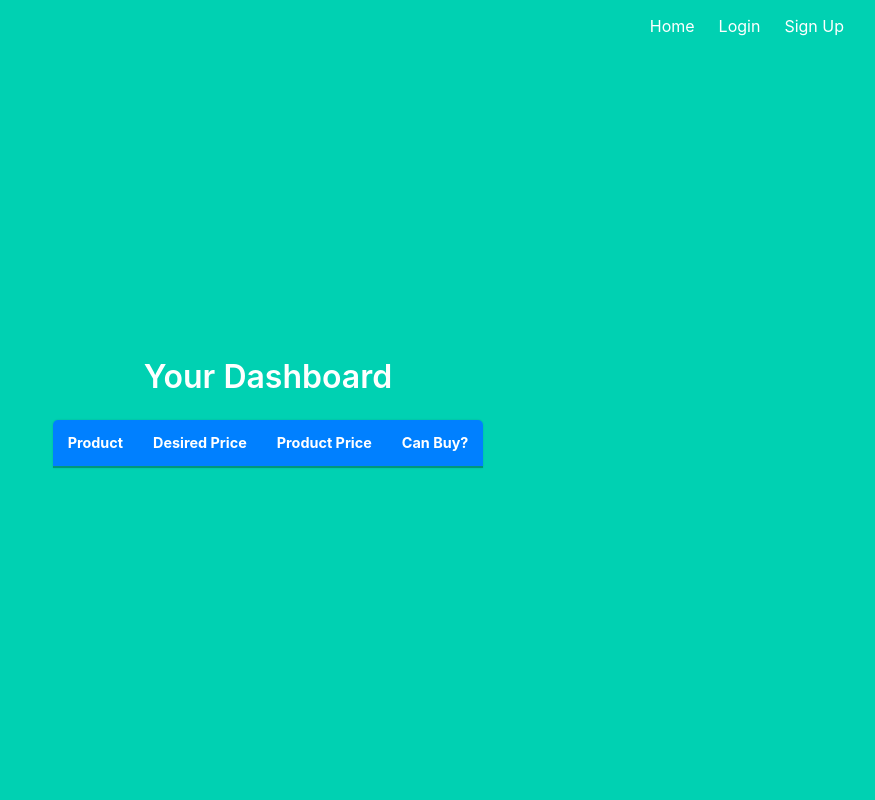
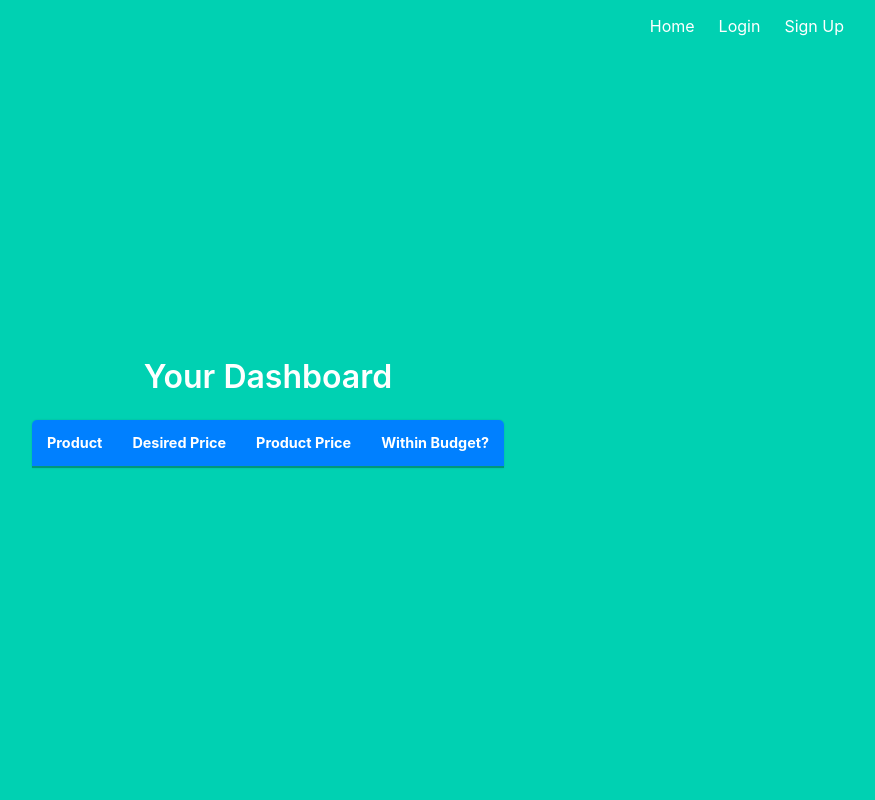
Before and after one commit to sagarlohana/EggTracker, a Python web app: template templates/dashboard.html in a window 1280 px wide. Shown: the whole page, without its empty margins (372-1247 px from the left). Run offline with Jinja, Linux system fonts and the light colour scheme; the template is opened without the code that fills it, so the values that code supplies are empty.

Commit message:
Modify dashboard 'Can Buy?' heading

```diff
--- a/templates/dashboard.html
+++ b/templates/dashboard.html
@@ -13,7 +13,7 @@
       <td> Product </td>
       <td> Desired Price </td>
       <td> Product Price </td>
-      <td> Can Buy? </td>
+      <td> Within Budget? </td>
     </tr>
   </thead>
   <tbody>
@@ -26,7 +26,11 @@
       </td>
       <td>${{ url_list[i].price }}</td>
       <td>${{ actual_prices_lst[i] }}</td>
-      <td>{{ can_buy[i] }}</td>
+      {% if can_buy[i] == True %}
+      <td><p style="color: #00FF00">Yes</p></td>
+      {% else %}
+      <td><p style="color: #FF0000">No</p></td>
+      {% endif %}
     </tr>
     {% endfor %}
   </tbody>
```
Also changed, not shown: db.sqlite.
